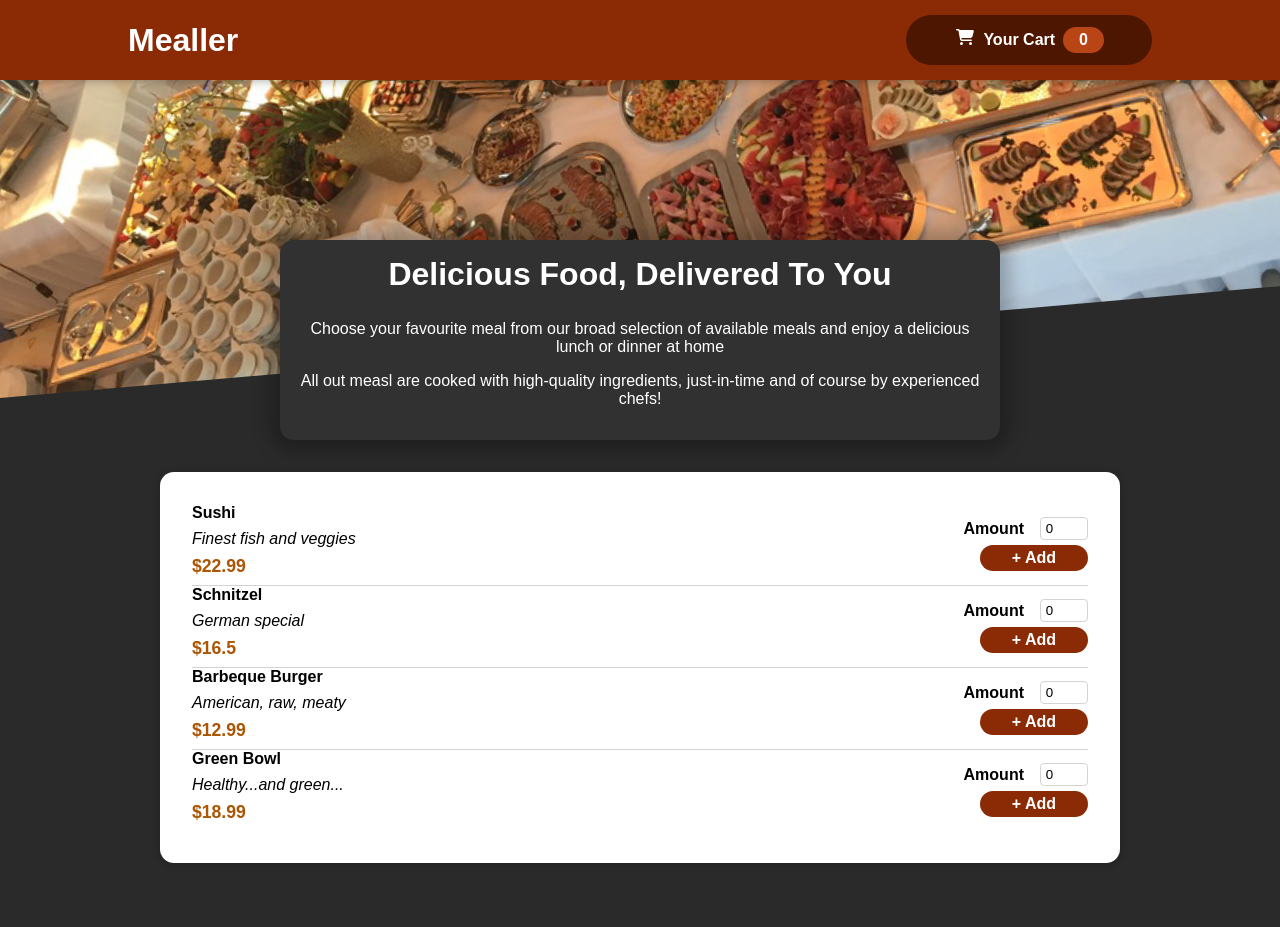
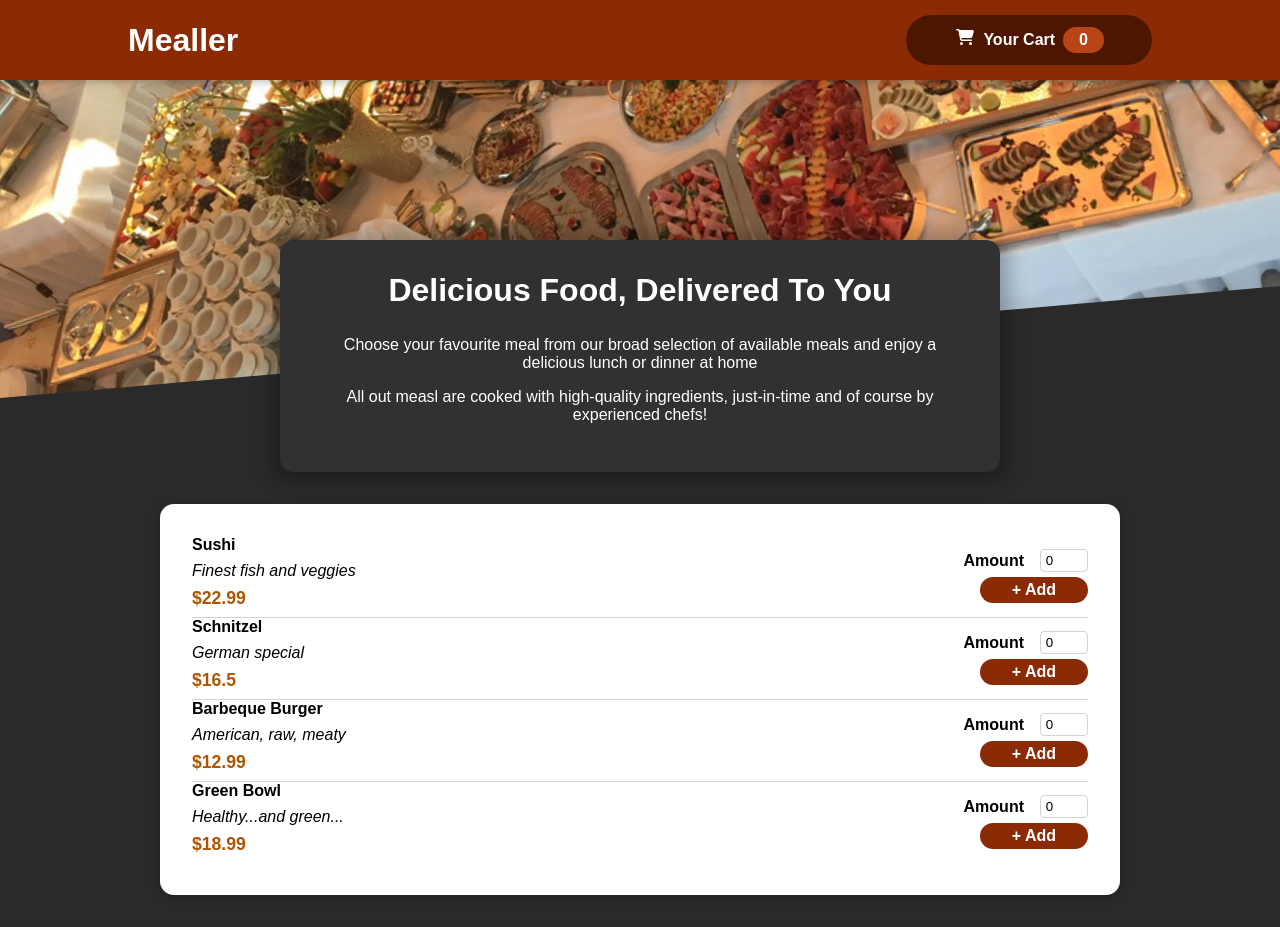
Before and after one commit to harumamburu/mealler, a React (Create React App) app: page / in a window 1280 px wide. Before the commit the page ends 895 px from the top, so only its background shows below. Built offline with nearby package versions, Linux system fonts and the light colour scheme.

Commit message:
Refactor meals components
Bring to the same structure with Cart components, remove redundant context and component

```diff
--- a/src/components/meals/list/GreetingsCard.js
+++ b/src/components/meals/GreetingsCard.js
@@ -1,4 +1,4 @@
-import Card from '../../ui/card/Card';
+import Card from '../ui/card/Card';
 import styles from './GreetingsCard.module.css';
 
 const GreetingsCard = () => {
--- a/src/components/meals/list/GreetingsCard.module.css
+++ b/src/components/meals/GreetingsCard.module.css
@@ -9,7 +9,6 @@
   margin: auto;
   margin-top: -10rem;
   position: relative;
-  padding: 1rem;
 }
 
 .greetings h2 {
--- a/src/components/meals/Meals.js
+++ b/src/components/meals/Meals.js
@@ -1,16 +1,40 @@
-import GreetingsCard from './list/GreetingsCard';
-import MealsList from './list/MealsList';
-import { MenuContextProvider } from '../store/menu-context';
+import { useContext, useEffect, useState } from 'react';
 
-const Meals = () => {
+import Card from '../ui/card/Card';
+import GreetingsCard from './GreetingsCard';
+import MealItem from './item/MealItem';
+import OrderContext from '../store/order-context';
+import styles from './Meals.module.css';
+
+const MENU = [
+  { id: 'me1', name: 'Sushi', description: 'Finest fish and veggies', price: 22.99 },
+  { id: 'me2', name: 'Schnitzel', description: 'German special', price: 16.5 },
+  { id: 'me3', name: 'Barbeque Burger', description: 'American, raw, meaty', price: 12.99 },
+  { id: 'me4', name: 'Green Bowl', description: 'Healthy...and green...', price: 18.99 },
+];
+
+const MealsList = () => {
+  const [menu, setMenu] = useState([]);
+  const orderCtx = useContext(OrderContext);
+
+  useEffect(() => setMenu(MENU), []);
+
   return (
     <>
       <GreetingsCard />
-      <MenuContextProvider>
-        <MealsList />
-      </MenuContextProvider>
+      <Card className={styles.meals}>
+        <ul>
+          {menu.map((meal) => (
+            <MealItem
+              key={meal.id}
+              meal={meal}
+              onOrder={(amount) => orderCtx.addOrderPosition(meal, amount)}
+            />
+          ))}
+        </ul>
+      </Card>
     </>
   );
 };
 
-export default Meals;
+export default MealsList;
--- a/src/components/meals/list/MealsList.module.css
+++ b/src/components/meals/Meals.module.css
@@ -2,6 +2,7 @@
   max-width: 60rem;
   width: 90%;
   margin: 2rem auto;
+  padding: 2rem;
   animation: meals-appear 1s ease-out forwards;
 }
 
--- a/src/components/meals/list/MealsList.js
+++ /dev/null
@@ -1,28 +0,0 @@
-import { useContext } from 'react';
-
-import Card from '../../ui/card/Card';
-import MealItem from '../item/MealItem';
-import MenuContext from '../../store/menu-context';
-import OrderContext from '../../store/order-context';
-import styles from './MealsList.module.css';
-
-const MealsList = () => {
-  const menuCtx = useContext(MenuContext);
-  const orderCtx = useContext(OrderContext);
-
-  return (
-    <Card className={styles.meals}>
-      <ul>
-        {menuCtx.menu.map((meal) => (
-          <MealItem
-            key={meal.id}
-            meal={meal}
-            onOrder={(amount) => orderCtx.addOrderPosition(meal, amount)}
-          />
-        ))}
-      </ul>
-    </Card>
-  );
-};
-
-export default MealsList;
--- a/src/components/store/menu-context.js
+++ /dev/null
@@ -1,24 +0,0 @@
-import React, { useEffect, useState } from 'react';
-import PropTypes from 'prop-types';
-
-const MENU = [
-  { id: 'me1', name: 'Sushi', description: 'Finest fish and veggies', price: 22.99 },
-  { id: 'me2', name: 'Schnitzel', description: 'German special', price: 16.5 },
-  { id: 'me3', name: 'Barbeque Burger', description: 'American, raw, meaty', price: 12.99 },
-  { id: 'me4', name: 'Green Bowl', description: 'Healthy...and green...', price: 18.99 },
-];
-
-const MenuContext = React.createContext({ menu: [] });
-
-export const MenuContextProvider = (props) => {
-  const [menu, setMenu] = useState([]);
-  useEffect(() => setMenu(MENU), []);
-
-  return <MenuContext.Provider value={{ menu: menu }}>{props.children}</MenuContext.Provider>;
-};
-
-MenuContextProvider.propTypes = {
-  children: PropTypes.node,
-};
-
-export default MenuContext;
```
